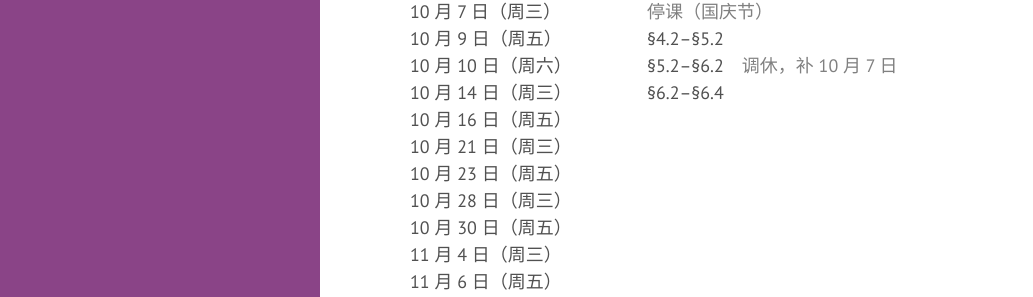
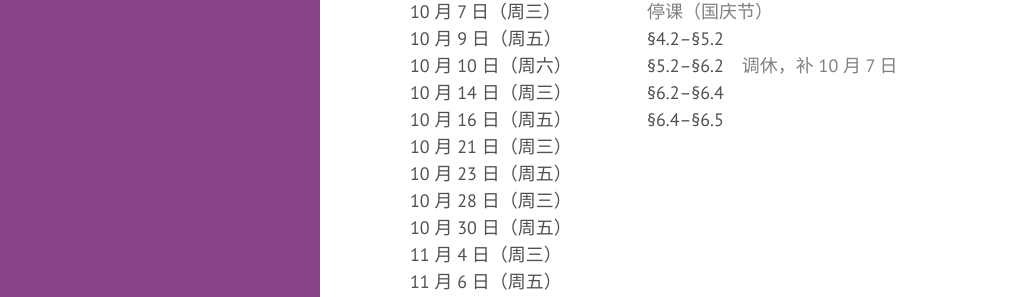
Before and after one commit to yilu/personal_site, a Jekyll site: the page built from teaching/AS2026/GT/index.md, in a window 1280 px wide and 900 px high, scrolled down 1671 px. Shown: the part 152-449 px from the top of the window, without its empty margins (4-1037 px from the left). Built offline with Jekyll 4.4.1, drawn with Linux system fonts in a browser that asks for light colours.

Commit message:
Revise Chapter 6 handout and record October 16 lecture

```diff
--- a/teaching/AS2026/GT/index.md
+++ b/teaching/AS2026/GT/index.md
@@ -70,7 +70,7 @@ title: Group Theory and its Applications
 | 10 月 9 日（周五） | §4.2–§5.2 |
 | 10 月 10 日（周六） | §5.2–§6.2　<span style="color: gray">调休，补 10 月 7 日</span> |
 | 10 月 14 日（周三） | §6.2–§6.4 |
-| 10 月 16 日（周五） |  |
+| 10 月 16 日（周五） | §6.4–§6.5 |
 | 10 月 21 日（周三） |  |
 | 10 月 23 日（周五） |  |
 | 10 月 28 日（周三） |  |
```
Also changed, not shown: 1 other file.
